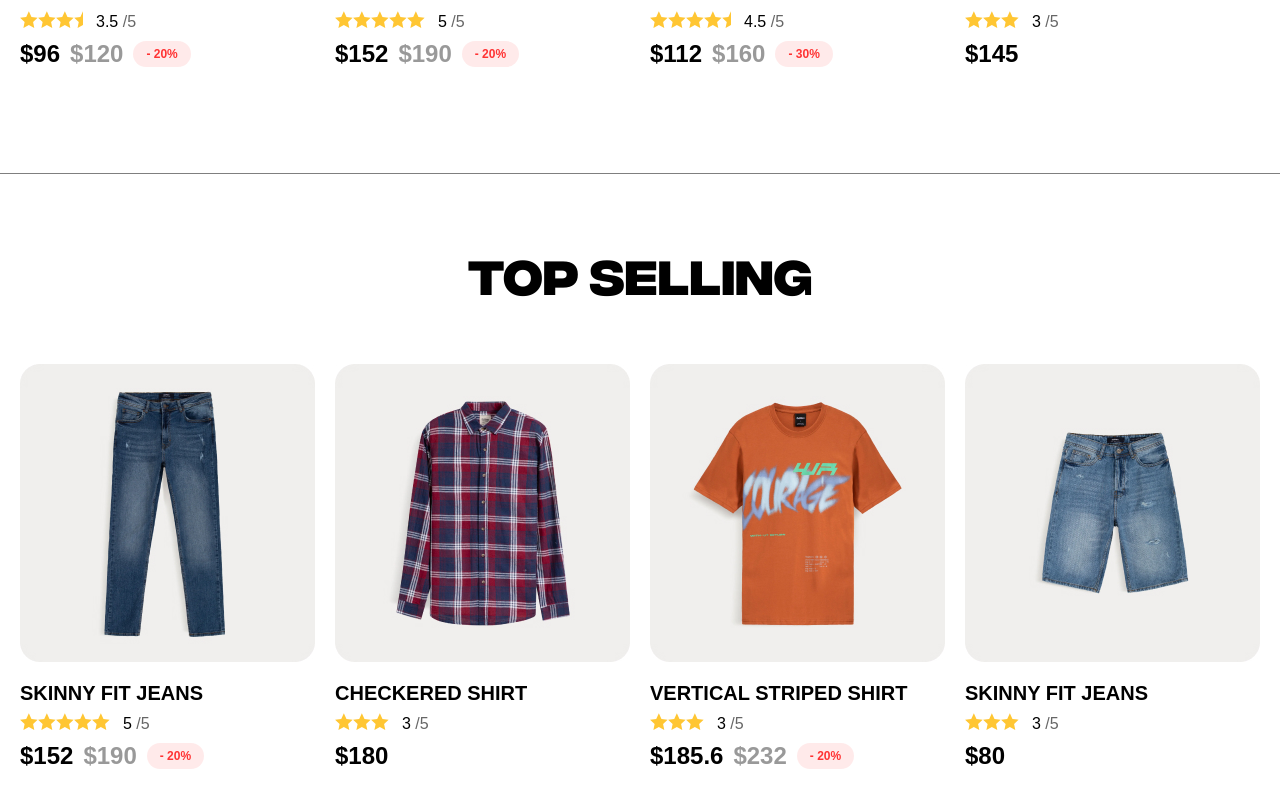
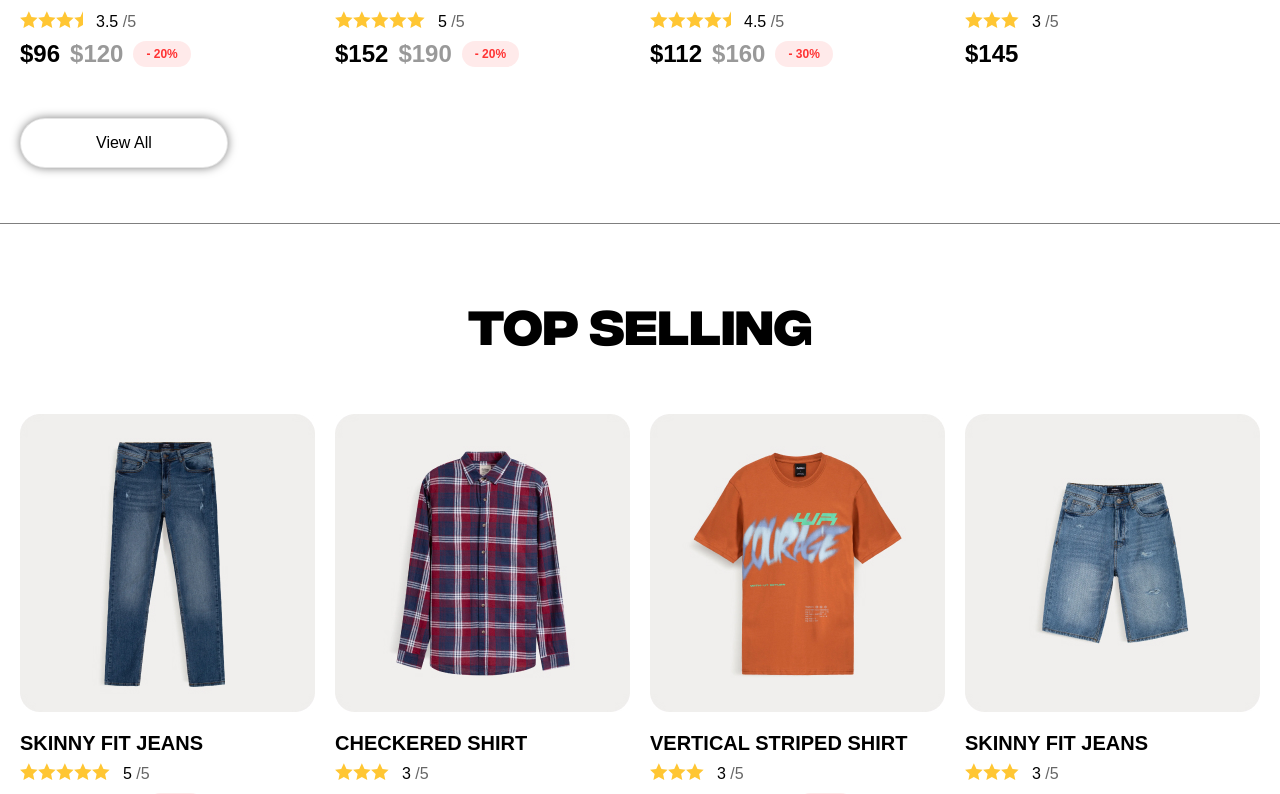
Before and after one commit to Naumilya/Shop.co, a Vue app: page / in a window 1280 px wide. Shown: the part 1526-2320 px from the top of the page. Built offline with nearby package versions, Linux system fonts and the light colour scheme; a web font is replaced by a local one.

Commit message:
feat: add button

```diff
--- a/src/components/common/ProductCardsTemplate/ProductCards.vue
+++ b/src/components/common/ProductCardsTemplate/ProductCards.vue
@@ -9,6 +9,7 @@
           :product="cardProduct"
         />
       </div>
+      <BaseButton class="button_white" :path="'/shop'">View All</BaseButton>
     </div>
   </section>
 </template>
@@ -16,6 +17,7 @@
 <script setup lang="ts">
 import { getProducts } from '@/api/getProducts'
 import CardProduct from '@/components/base/CardProduct/CardProduct.vue'
+import BaseButton from '@/components/base/button/BaseButton.vue'
 import type { Product } from '@/types/IProducts'
 import { defineProps, onMounted, reactive } from 'vue'
 
```
